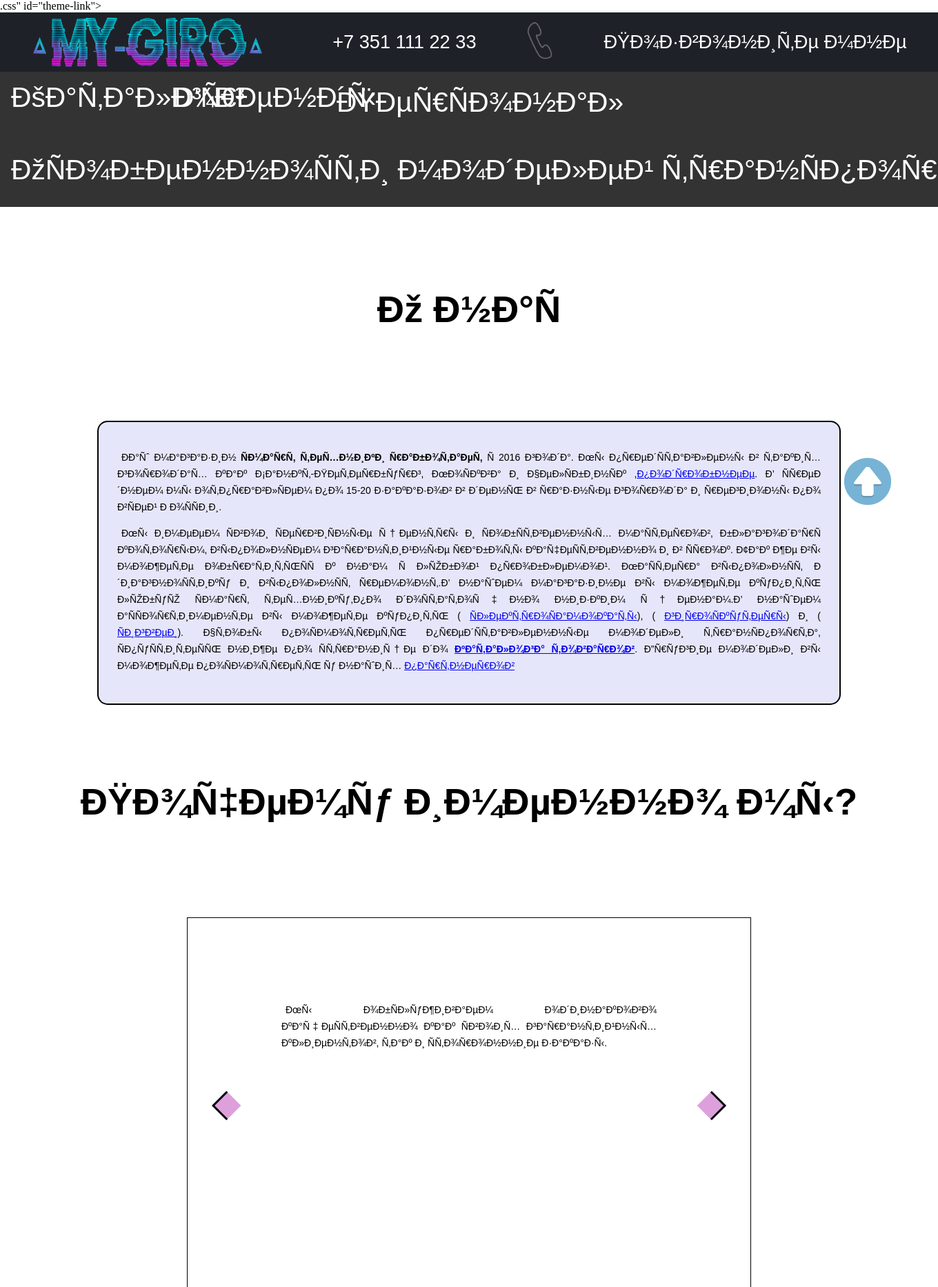
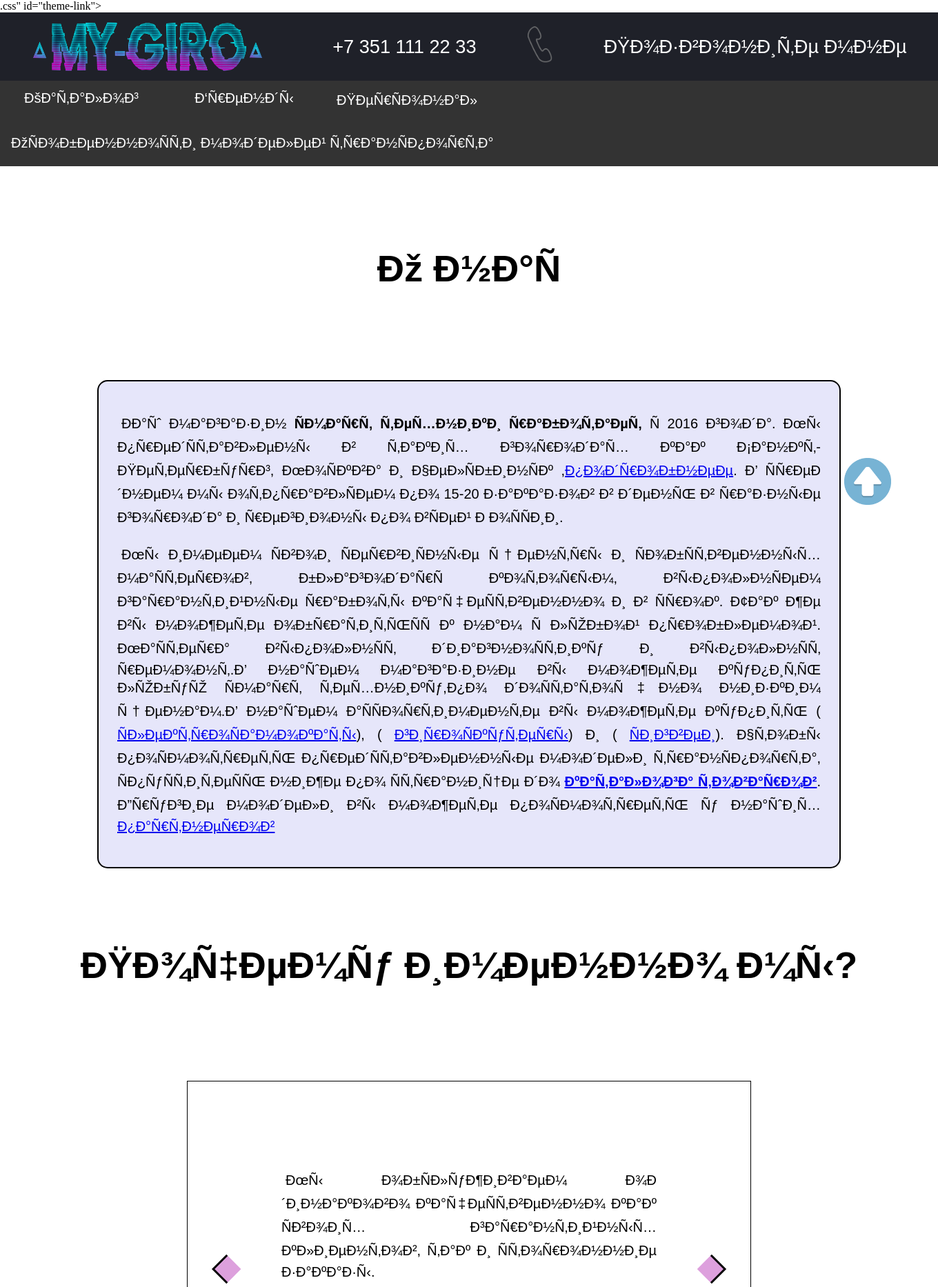
Before and after one commit to irkaneprobirka/irkaneprobirka.github.o, a PHP site: page / in a window 1360 px wide; the page is wider, and only the part inside the window is pictured. Shown: the top 1866 px of that part at 69% size. Run offline with PHP 8.4, Linux system fonts and the light colour scheme.

Commit message:
Update master.css

```diff
--- a/master.css
+++ b/master.css
@@ -72,7 +72,7 @@
 p{/*редактирование текста*/
 	color: black;
 	font-family: Century Gothic, sans-serif;
-	font-size: 14px;
+	font-size: 20px;
 	text-align:justify;
 	text-indent: 6px;}
 
@@ -104,7 +104,7 @@
 
 	  .navbar a {/*текста внутри одной кнопки*/
 		float: left;
-		font-size: 3vw;
+		font-size: 20px;
 		color: white;
 		text-align: center;
 		padding: 14px 16px;
@@ -121,7 +121,7 @@
 	  }
 
 	  .dropdown .dropbtn {/*редактирование текста внутри выдвижного меню*/
-		font-size: 3vw;
+		font-size: 20px;
 		border: none;
 		outline: none;
 		color: white;
```
